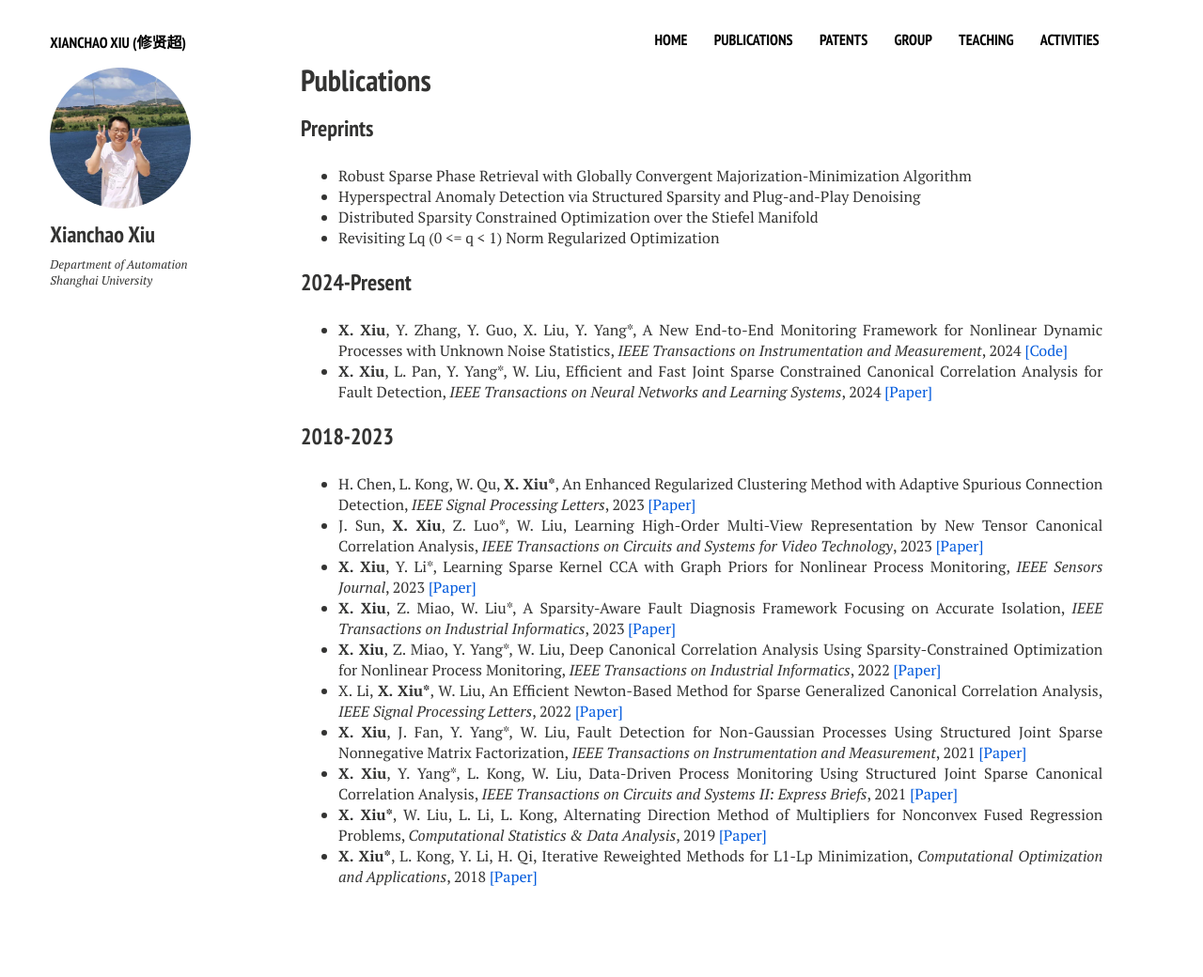
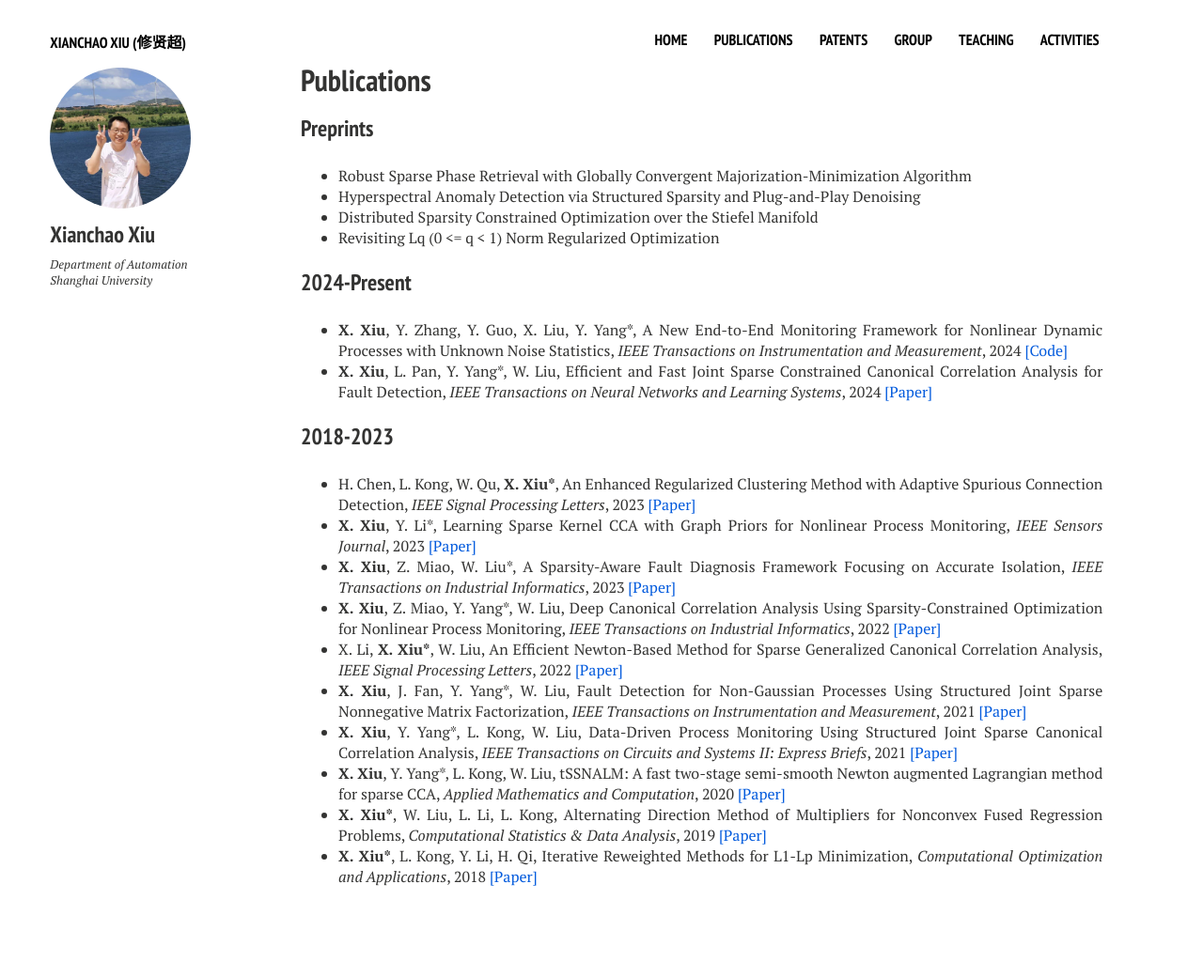
Before and after one commit to xianchaoxiu/xianchaoxiu.github.io, a Jekyll site: the page built from publications/index.md, in a window 1280 px wide. Shown: the whole page at 94% size. Built offline with Jekyll 4.4.1, drawn with Linux system fonts in a browser that asks for light colours; nearby versions of some CDN libraries.

Commit message:
Update index.md

```diff
--- a/publications/index.md
+++ b/publications/index.md
@@ -19,12 +19,12 @@ share: false
 
 ### 2018-2023
 * H. Chen, L. Kong, W. Qu, <b>X. Xiu*</b>, An Enhanced Regularized Clustering Method with Adaptive Spurious Connection Detection, <i>IEEE Signal Processing Letters</i>, 2023 <a href="https://ieeexplore.ieee.org/document/10252040" class="textlink" target="_blank">[Paper]</a> <br>
-* J. Sun, <b>X. Xiu</b>, Z. Luo*, W. Liu, Learning High-Order Multi-View Representation by New Tensor Canonical Correlation Analysis, <i>IEEE Transactions on Circuits and Systems for Video Technology</i>, 2023 <a href="https://ieeexplore.ieee.org/document/10091146" class="textlink" target="_blank">[Paper]</a> <br>
 * <b>X. Xiu</b>, Y. Li*, Learning Sparse Kernel CCA with Graph Priors for Nonlinear Process Monitoring, <i>IEEE Sensors Journal</i>, 2023 <a href="https://ieeexplore.ieee.org/document/10050438" class="textlink" target="_blank">[Paper]</a> <br>
 * <b>X. Xiu</b>, Z. Miao, W. Liu*, A Sparsity-Aware Fault Diagnosis Framework Focusing on Accurate Isolation, <i>IEEE Transactions on Industrial Informatics</i>, 2023 <a href="https://ieeexplore.ieee.org/document/9788040" class="textlink" target="_blank">[Paper]</a> <br>
 * <b>X. Xiu</b>, Z. Miao, Y. Yang*, W. Liu, Deep Canonical Correlation Analysis Using Sparsity-Constrained Optimization for Nonlinear Process Monitoring, <i>IEEE Transactions on Industrial Informatics</i>, 2022 <a href="https://ieeexplore.ieee.org/document/9583864" class="textlink" target="_blank">[Paper]</a> <br>
 * X. Li, <b>X. Xiu*</b>, W. Liu, An Efficient Newton-Based Method for Sparse Generalized Canonical Correlation Analysis, <i>IEEE Signal Processing Letters</i>, 2022 <a href="https://ieeexplore.ieee.org/document/9619966" class="textlink" target="_blank">[Paper]</a> <br>
 * <b>X. Xiu</b>, J. Fan, Y. Yang*, W. Liu, Fault Detection for Non-Gaussian Processes Using Structured Joint Sparse Nonnegative Matrix Factorization, <i>IEEE Transactions on Instrumentation and Measurement</i>, 2021 <a href="https://ieeexplore.ieee.org/document/9381237" class="textlink" target="_blank">[Paper]</a> <br>
 * <b>X. Xiu</b>, Y. Yang*, L. Kong, W. Liu, Data-Driven Process Monitoring Using Structured Joint Sparse Canonical Correlation Analysis, <i>IEEE Transactions on Circuits and Systems II: Express Briefs</i>, 2021 <a href="https://ieeexplore.ieee.org/document/9068308" class="textlink" target="_blank">[Paper]</a> <br>
+* <b>X. Xiu</b>, Y. Yang*, L. Kong, W. Liu, tSSNALM: A fast two-stage semi-smooth Newton augmented Lagrangian method for sparse CCA, <i>Applied Mathematics and Computation</i>, 2020 <a href="https://www.sciencedirect.com/science/article/pii/S0096300320302411?via%3Dihub" class="textlink" target="_blank">[Paper]</a> <br>
 * <b>X. Xiu*</b>, W. Liu, L. Li, L. Kong, Alternating Direction Method of Multipliers for Nonconvex Fused Regression Problems, <i>Computational Statistics & Data Analysis</i>, 2019 <a href="https://www.sciencedirect.com/science/article/abs/pii/S0167947319300039" class="textlink" target="_blank">[Paper]</a> <br>
 * <b>X. Xiu*</b>, L. Kong, Y. Li, H. Qi, Iterative Reweighted Methods for L1-Lp Minimization, <i>Computational Optimization and Applications</i>, 2018 <a href="https://link.springer.com/article/10.1007/s10589-017-9977-7" class="textlink" target="_blank">[Paper]</a> <br>
```
